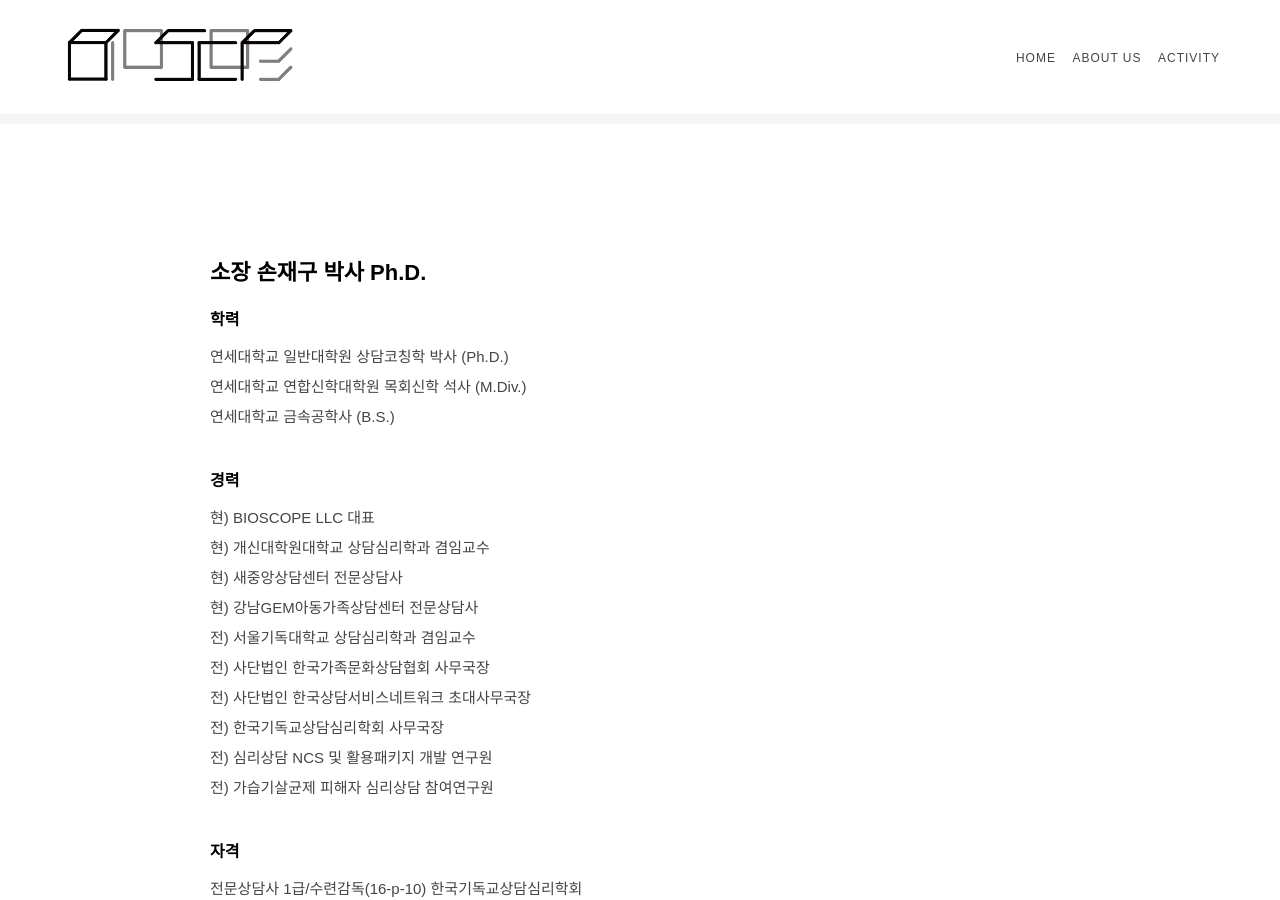
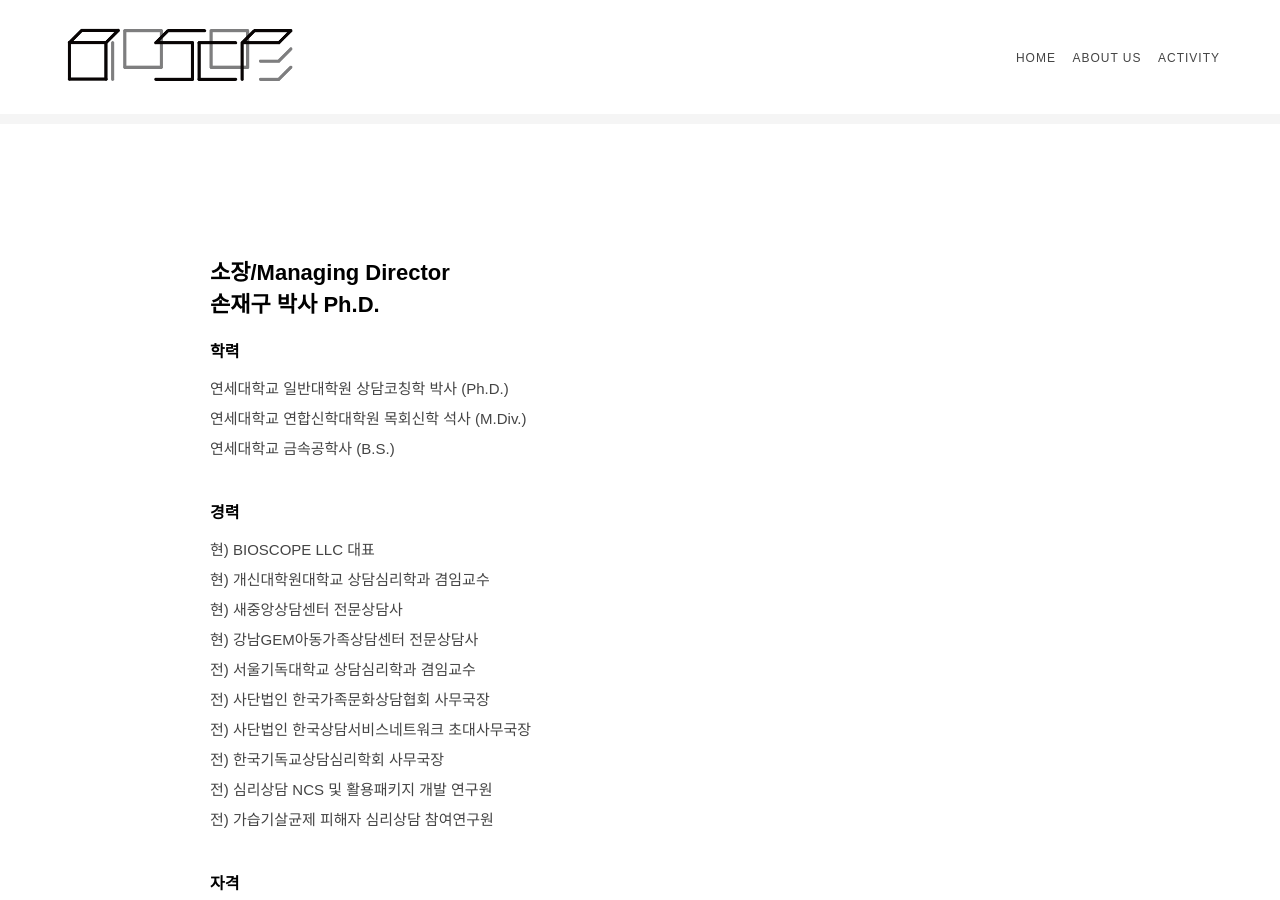
Before and after one commit to bioscope/bioscope, a Jekyll site: the page built from about.md, in a window 1280 px wide and 900 px high, scrolled down 565 px. Built offline with Jekyll 4.4.1, drawn with Linux system fonts in a browser that asks for light colours.

Commit message:
Update about.md

```diff
--- a/about.md
+++ b/about.md
@@ -27,7 +27,8 @@ Bioscope는 그리스어로 삶, 생명을 뜻하는 <i>bios</i>와 범위, 영
 <div class="profile">
 
 <h3>
-  소장 손재구 박사 Ph.D.
+  소장/Managing Director<br>
+  손재구 박사 Ph.D.
 </h3>
 
 <div class="profile-item">
```
